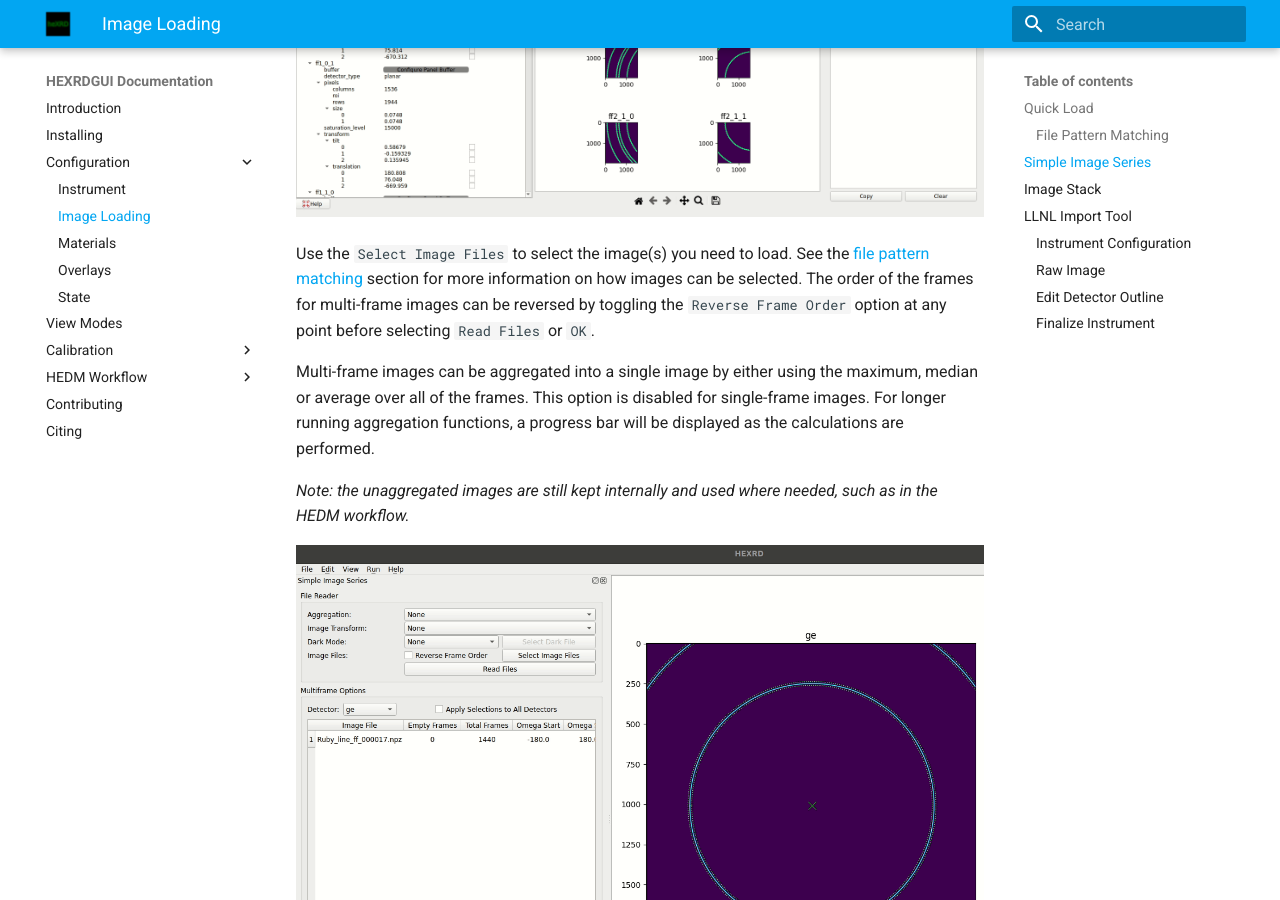
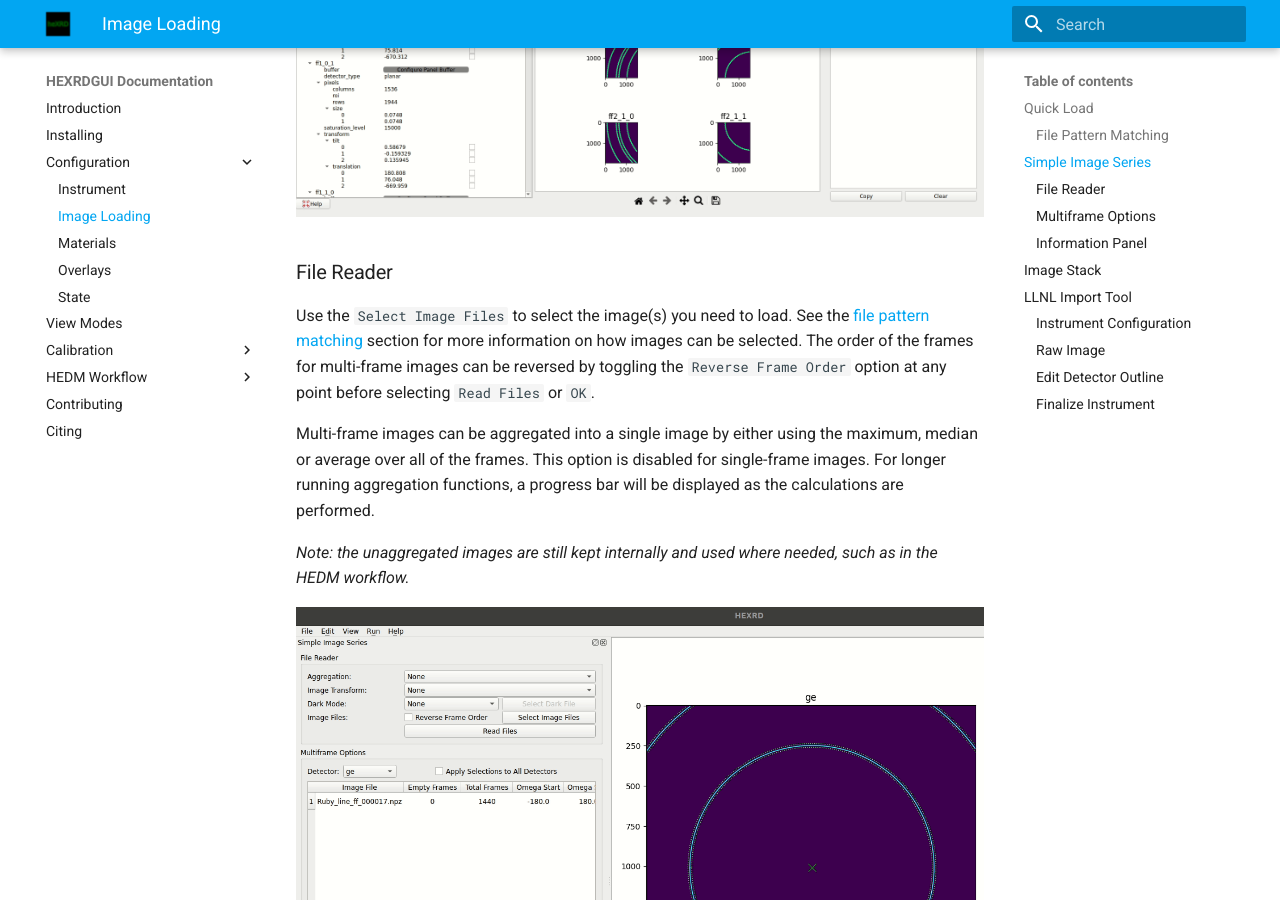
Before and after one commit to HEXRD/hexrdgui-docs, an MkDocs documentation site: the page built from docs/configuration/images.md, in a window 1280 px wide and 900 px high, scrolled down 2552 px. Built offline with MkDocs 1.6.1 and Material for MkDocs 9.7.7, drawn with Linux system fonts in a browser that asks for light colours; some of the changed text lies outside the part shown.

Commit message:
Add missing section headers
Signed-off-by: Brianna Major <brianna.major@kitware.com>

```diff
--- a/docs/configuration/images.md
+++ b/docs/configuration/images.md
@@ -66,6 +66,8 @@ Once the import tool has opened you have the option to dock it in the main windo
 
 ![Dock Simple Image Series](img/dockable_SIS.gif)
 
+### File Reader
+
 Use the `Select Image Files` to select the image(s) you need to load. See the [file pattern matching](#file-pattern-matching) section for more information on how images can be selected. The order of the frames for multi-frame images can be reversed by toggling the `Reverse Frame Order` option at any point before selecting `Read Files` or `OK`.
 
 Multi-frame images can be aggregated into a single image by either using the maximum, median or average over all of the frames. This option is disabled for single-frame images. For longer running aggregation functions, a progress bar will be displayed as the calculations are performed.
@@ -88,6 +90,8 @@ The `Dark Mode` can be used to create or load an image that will be subtracted f
 
 *Note*: As you progress you can use the `Read Files` button to apply and load the changes that you've made without closing the dialog and losing any of your current settings.
 
+### Multiframe Options
+
 The image files selected earlier will be described in the `Multiframe Options` section of the dialog where you will find a table of all image files associated with the currently selected detector. Additionally you will find metadata used for reading in the file(s): `Empty Frames`, `Total Frames`, `Omega Start`, `Omega Stop`, and `Steps`. Some of these options are editable.
 
   - **Empty Frames**: This value determines how many frames from the beginning of the image series to ignore. Changing this value will affect the `Steps` value.
@@ -103,6 +107,8 @@ When an unaggregated image series is loaded, the omega range for each frame will
 ![Omega Range Per Frame](img/omega_range_per_frame.gif)
 
 If you change the metadata, but you do not need to re-load the images because no pre-processing was changed, you can simply apply updates with the `Update Image Data` button.
+
+### Information Panel
 
 ![Update Image Data](img/update_image_data.png)
 
```
